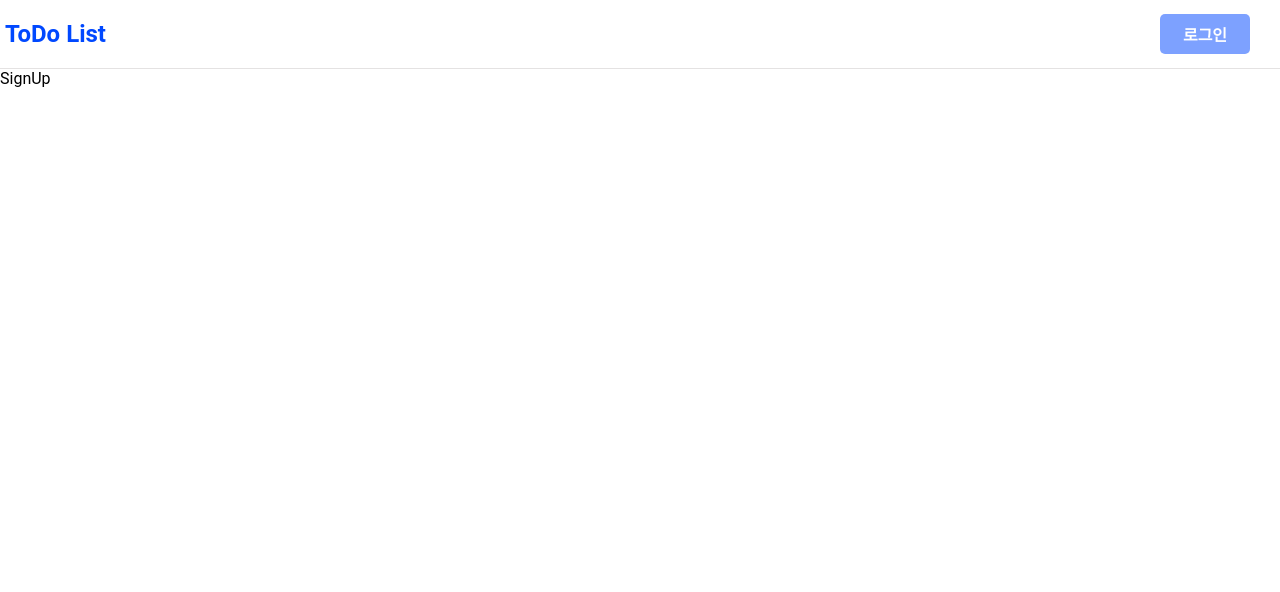
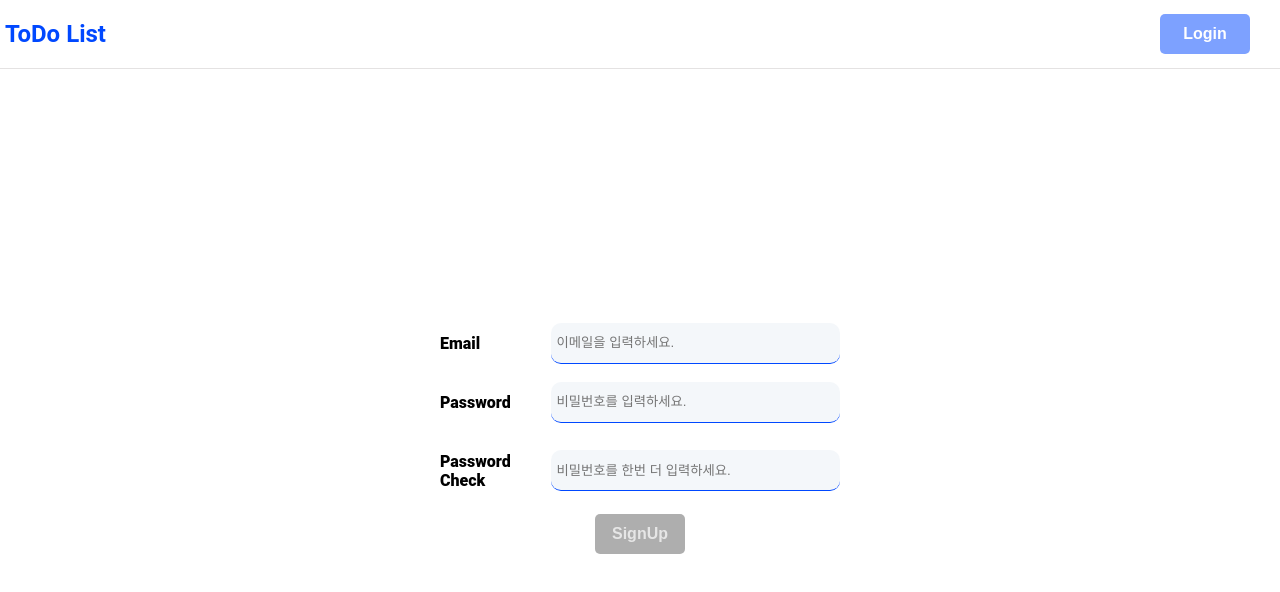
Before and after one commit to Tap-Kim/wanted-pre-onboarding-challenge-fe-1, a React (Create React App) app: page /signup in a window 1280 px wide. Shown: the top 592 px of the page. Built offline with nearby package versions, Linux system fonts and the light colour scheme.

Commit message:
Feature/회원가입 (#5)
* validator 추가

* 회원가입 구현

Co-authored-by: 김태현 <cola9k@estsoft.com>

```diff
--- a/package.json
+++ b/package.json
@@ -11,6 +11,7 @@
     "@types/node": "^16.18.11",
     "@types/react": "^18.0.26",
     "@types/react-dom": "^18.0.10",
+    "@types/validator": "^13.7.10",
     "axios": "^0.27.2",
     "dayjs": "^1.11.7",
     "eslint-import-resolver-typescript": "^3.5.2",
@@ -21,6 +22,7 @@
     "react-scripts": "5.0.1",
     "recoil": "^0.7.6",
     "typescript": "^4.9.4",
+    "validator": "^13.7.0",
     "web-vitals": "^2.1.4"
   },
   "scripts": {
--- a/src/App.tsx
+++ b/src/App.tsx
@@ -2,9 +2,9 @@ import ErrorBoundary from 'components/common/ErrorBoundary';
 import Loading from 'components/common/Loading';
 import Header from 'components/layout/Header';
 import Main from 'components/layout/Main';
-import Login from 'components/Login/Login';
+import Login from 'components/Auth/Login/Login';
 import NotFound from 'components/NotFound/NotFound';
-import SignUp from 'components/SignUp/SignUp';
+import SignUp from 'components/Auth/SignUp/SignUp';
 import React, { lazy, Suspense } from 'react';
 import { BrowserRouter, Outlet, Route, Routes } from 'react-router-dom';
 
@@ -19,8 +19,30 @@ function App() {
 				<Main>
 					<Routes>
 						<Route path="/" element={<div>빈 화면</div>} />
-						<Route path="login" element={<Login />} />
-						<Route path="signup" element={<SignUp />} />
+						<Route path="/" element={<Outlet />}>
+							<Route
+								index
+								path="login"
+								element={
+									<ErrorBoundary>
+										<Suspense fallback={<Loading />}>
+											<Login />
+										</Suspense>
+									</ErrorBoundary>
+								}
+							/>
+							<Route
+								index
+								path="signup"
+								element={
+									<ErrorBoundary>
+										<Suspense fallback={<Loading />}>
+											<SignUp />
+										</Suspense>
+									</ErrorBoundary>
+								}
+							/>
+						</Route>
 						<Route path="todo" element={<Outlet />}>
 							<Route
 								index
--- a/src/api/auth.apis.ts
+++ b/src/api/auth.apis.ts
@@ -1,4 +1,3 @@
-import { AxiosResponse } from 'axios';
 import { ROUTE_URL } from 'consts/api.const';
 import { AuthRequest, AuthResponse } from 'interface/api.interface';
 import core from './index.api';
@@ -8,9 +7,5 @@ export const login = async (param: AuthRequest) => {
 };
 
 export const singUp = async (param: AuthRequest) => {
-	const data: AxiosResponse<AuthResponse> = await core.post(
-		`${ROUTE_URL.AUTH_URL}/create`,
-		param
-	);
-	return data;
+	return core.post<AuthResponse>(`${ROUTE_URL.AUTH_URL}/create`, param);
 };
--- /dev/null
+++ b/src/components/Auth/Login/Login.tsx
@@ -0,0 +1,55 @@
+/** @jsxImportSource @emotion/react */
+import useAuth from 'hooks/useAuth';
+import React, { useMemo } from 'react';
+import { ButtonBox, InputArea, InputBox, Wrapper } from '../style';
+
+function Login() {
+	const {
+		email,
+		password,
+		onChangeEmail,
+		onChangePassword,
+		handleEnter,
+		handleLogin,
+	} = useAuth();
+
+	const isActive = useMemo(
+		() => email !== '' && password !== '',
+		[email, password]
+	);
+
+	return (
+		<section css={Wrapper}>
+			<div css={InputArea}>
+				<div css={InputBox}>
+					<p>Email</p>
+					<input
+						type="text"
+						placeholder="이메일을 입력하세요."
+						value={email}
+						onChange={onChangeEmail}
+						onKeyDown={handleEnter}
+					/>
+				</div>
+				<div css={InputBox}>
+					<p>Password</p>
+					<input
+						type="password"
+						placeholder="비밀번호를 입력하세요."
+						value={password}
+						onChange={onChangePassword}
+						onKeyDown={handleEnter}
+					/>
+				</div>
+			</div>
+
+			<div css={ButtonBox}>
+				<button type="submit" disabled={!isActive} onClick={handleLogin}>
+					Login
+				</button>
+			</div>
+		</section>
+	);
+}
+
+export default Login;
--- /dev/null
+++ b/src/components/Auth/SignUp/SignUp.tsx
@@ -0,0 +1,72 @@
+/** @jsxImportSource @emotion/react */
+
+import useAuth from 'hooks/useAuth';
+import React, { useMemo } from 'react';
+import validator from 'validator';
+import { ButtonBox, InputArea, InputBox, Wrapper } from '../style';
+
+function SignUp() {
+	const {
+		email,
+		password,
+		passwordCheck,
+		onChangeEmail,
+		onChangePassword,
+		onChangePasswordCheck,
+		handleEnter,
+		handleSignUp,
+	} = useAuth();
+
+	const isActive = useMemo(
+		() =>
+			!validator.isEmpty(email) &&
+			!validator.isEmpty(password) &&
+			!validator.isEmpty(passwordCheck),
+		[email, password, passwordCheck]
+	);
+
+	return (
+		<section css={Wrapper}>
+			<div css={InputArea}>
+				<div css={InputBox}>
+					<p>Email</p>
+					<input
+						type="text"
+						placeholder="이메일을 입력하세요."
+						value={email}
+						onChange={onChangeEmail}
+						onKeyDown={handleEnter}
+					/>
+				</div>
+				<div css={InputBox}>
+					<p>Password</p>
+					<input
+						type="password"
+						placeholder="비밀번호를 입력하세요."
+						value={password}
+						onChange={onChangePassword}
+						onKeyDown={handleEnter}
+					/>
+				</div>
+				<div css={InputBox}>
+					<p>Password Check</p>
+					<input
+						type="password"
+						placeholder="비밀번호를 한번 더 입력하세요."
+						value={passwordCheck}
+						onChange={onChangePasswordCheck}
+						onKeyDown={handleEnter}
+					/>
+				</div>
+			</div>
+
+			<div css={ButtonBox}>
+				<button type="submit" disabled={!isActive} onClick={handleSignUp}>
+					SignUp
+				</button>
+			</div>
+		</section>
+	);
+}
+
+export default SignUp;
--- a/src/components/Login/style.ts
+++ b/src/components/Auth/style.ts
@@ -6,12 +6,11 @@ export const Wrapper = css`
 	${_flexbox()}
 	${_flexDirection('column')}
 
-
-min-height: calc(100vh - 70px);
+	min-height: calc(100vh - 70px);
 `;
 
 export const InputArea = css`
-	${_size('300px', '100px')}
+	${_size('400px', '200px')}
 	font-weight: 800;
 `;
 
@@ -19,14 +18,14 @@ export const InputBox = css`
 	${_flexbox()}
 
 	& p {
-		margin: 10px;
-		width: 100px;
+		margin: 20px 0px;
+		width: 200px;
 	}
 
 	${inputDefault}
 
 	& input {
-		${_size('200px', '20px')}
+		${_size('500px', '30px')}
 	}
 `;
 
--- a/src/components/SignUp/SignUp.tsx
+++ /dev/null
@@ -1,7 +0,0 @@
-import React from 'react';
-
-function SignUp() {
-	return <div>SignUp</div>;
-}
-
-export default SignUp;
--- a/src/components/layout/Header.tsx
+++ b/src/components/layout/Header.tsx
@@ -34,7 +34,7 @@ function Header() {
 	};
 
 	const handlePage = () => {
-		navigate(isLoginPage ? '/signUp' : '/login');
+		navigate(isLoginPage ? '/signup' : '/login');
 	};
 
 	return (
@@ -49,7 +49,7 @@ function Header() {
 					</span>
 				) : (
 					<button type="button" onClick={handlePage}>
-						{isLoginPage ? '회원가입' : '로그인'}
+						{isLoginPage ? 'SignUp' : 'Login'}
 					</button>
 				)}
 			</strong>
--- /dev/null
+++ b/src/hooks/useAuth.ts
@@ -0,0 +1,83 @@
+/* eslint-disable no-useless-return */
+import { login, singUp } from 'api/auth.apis';
+import { ErrorResult } from 'interface/api.interface';
+import { ChangeEvent, KeyboardEvent, useState } from 'react';
+import { useNavigate } from 'react-router-dom';
+import toast from 'utils/toast';
+import { loginValidator } from 'utils/vaildator';
+
+const useAuth = () => {
+	const navigate = useNavigate();
+	const [email, setEmail] = useState('');
+	const [password, setPassword] = useState('');
+	const [passwordCheck, setPasswordCheck] = useState('');
+
+	const onChangeEmail = (e: ChangeEvent<HTMLInputElement>) => {
+		setEmail(e.target.value);
+	};
+
+	const onChangePassword = (e: ChangeEvent<HTMLInputElement>) => {
+		setPassword(e.target.value);
+	};
+
+	const onChangePasswordCheck = (e: ChangeEvent<HTMLInputElement>) => {
+		setPasswordCheck(e.target.value);
+	};
+
+	const handleEnter = (e: KeyboardEvent<HTMLInputElement>) => {
+		if (e.key === 'Enter') {
+			if (!passwordCheck) {
+				handleSignUp();
+			} else {
+				handleLogin();
+			}
+			e.currentTarget.blur();
+		}
+	};
+
+	const handleLogin = async () => {
+		const result = await login({ email, password });
+		if (result.token) {
+			const { token } = result;
+			localStorage.setItem('token', token);
+			localStorage.setItem('email', email);
+
+			toast({ text: '로그인 성공', status: 'success' });
+			navigate('/todo');
+			return;
+		}
+
+		toast({ text: (result as ErrorResult).details, status: 'error' });
+	};
+
+	const handleSignUp = async () => {
+		const valid = loginValidator({ email, password, passwordCheck });
+		if (!valid.isValid) {
+			toast({ text: valid.message ?? '에러', status: 'error' });
+			return;
+		}
+
+		const result = await singUp({ email, password });
+		if (result.token) {
+			toast({ text: '계정 생성에 성공하였습니다!', status: 'success' });
+			navigate('/login');
+			return;
+		}
+
+		toast({ text: (result as ErrorResult).details, status: 'error' });
+	};
+
+	return {
+		email,
+		password,
+		passwordCheck,
+		onChangeEmail,
+		onChangePassword,
+		onChangePasswordCheck,
+		handleEnter,
+		handleLogin,
+		handleSignUp,
+	};
+};
+
+export default useAuth;
--- /dev/null
+++ b/src/utils/vaildator.ts
@@ -0,0 +1,51 @@
+import validator from 'validator';
+
+export const loginValidator = (loginForm: {
+	email: string;
+	password: string;
+	passwordCheck: string;
+}) => {
+	if (Object.values(loginForm).some((v) => !v)) {
+		return {
+			isValid: false,
+			message: USER_VALIDATION_ERRORS.EMPTY_FORM,
+		};
+	}
+
+	if (!validator.isEmail(loginForm.email)) {
+		return {
+			isValid: false,
+			message: USER_VALIDATION_ERRORS.INVALID_EMAIL,
+		};
+	}
+	if (!validator.isLength(loginForm.password, { min: 8 })) {
+		return {
+			isValid: false,
+			message: USER_VALIDATION_ERRORS.INVALID_PASSWORD,
+		};
+	}
+
+	if (!validator.equals(loginForm.password, loginForm.passwordCheck)) {
+		return {
+			isValid: false,
+			message: USER_VALIDATION_ERRORS.NOT_EQUAL_PASSWORD,
+		};
+	}
+	return {
+		isValid: true,
+	};
+};
+
+export const USER_VALIDATION_ERRORS = {
+	EMPTY_FORM: '이메일 / 패스워드 값이 비어있습니다',
+	INVALID_EMAIL: '이메일 형식에 맞게 입력해주세요',
+	INVALID_PASSWORD: '패스워드 길이는 8 이상이어야 합니다',
+	USER_NOT_FOUND: '로그인에 실패했습니다',
+	EXIST_USER: '이미 존재하는 유저입니다',
+	NOT_EQUAL_PASSWORD: '패스워드가 일치하지 않습니다.',
+};
+
+export const TODO_VALIDATION_ERRORS = {
+	TODO_SOMETHING_WRONG: 'todo를 찾는 도중 문제가 생겼습니다',
+	INVALID_VALUE: 'input을 다시 확인해주세요',
+};
```
Also changed, not shown: src/components/Login/Login.tsx (deleted, +0 -89 lines), 1 other file (tests, documents, lock files or other folders).
